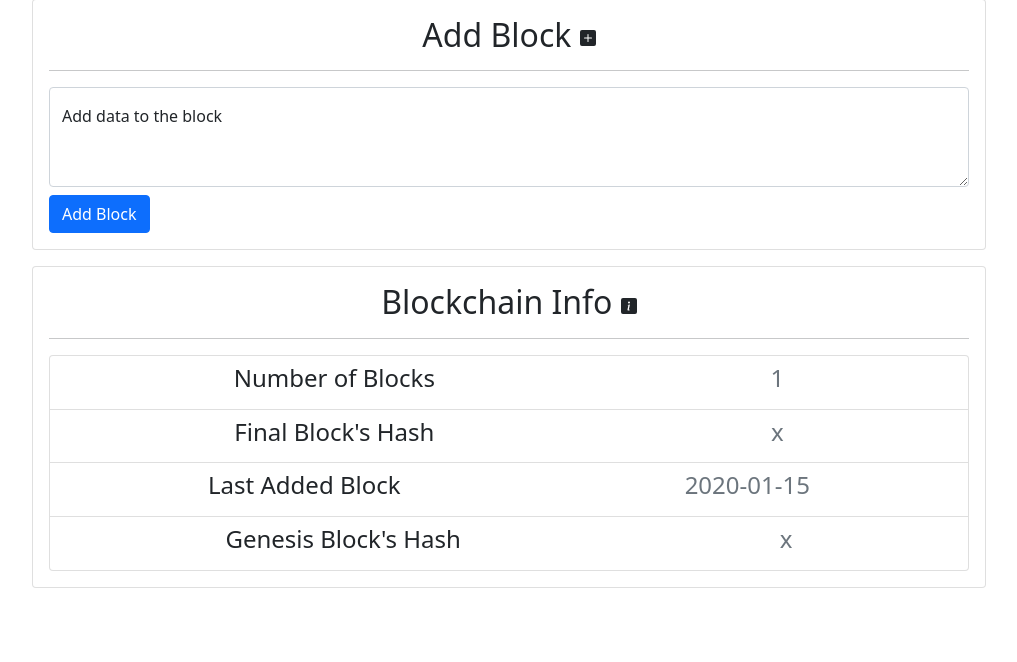
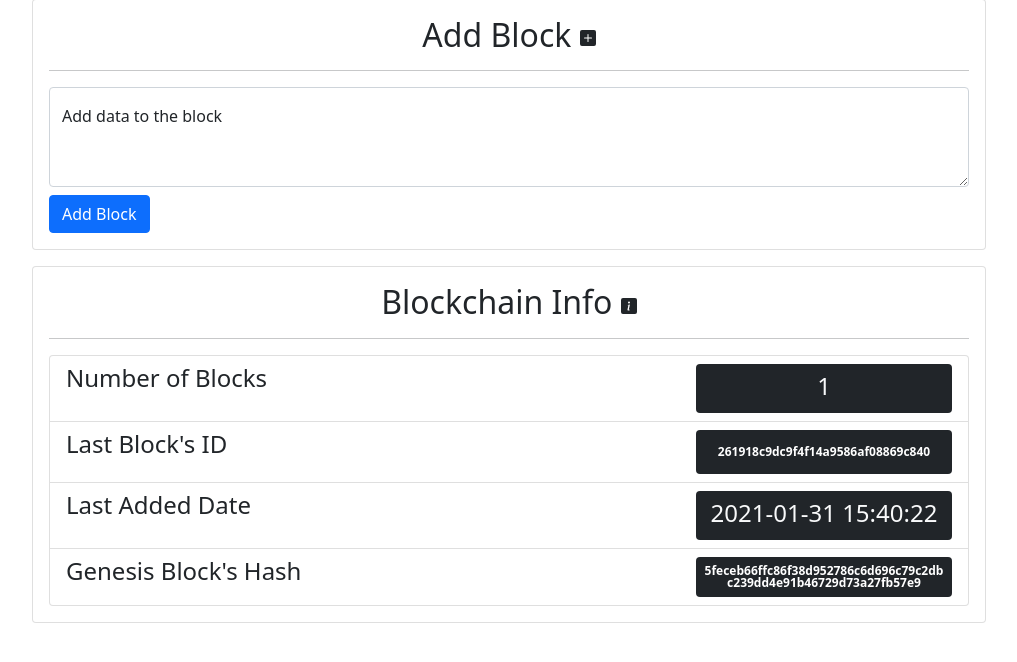
Before and after one commit to Egesabanci/blockchain, a Flask app: page / in a window 1280 px wide. Shown: the part 49-711 px from the top of the page, without its empty margins (131-1148 px from the left). Run offline with Flask 2, Linux system fonts and the light colour scheme; data comes from the database, SQL or seed files in the repository; tables that the repository leaves empty hold one stand-in row (values such as "Sample post").

Commit message:
added main blockchain structure

```diff
--- a/src/models.py
+++ b/src/models.py
@@ -4,7 +4,7 @@
 from .database import db
 
 # main database model - blockchain class
-class BlockData(db.Model):
+class Chain(db.Model):
 	block_number = db.Column(db.Integer, primary_key = True)
 	block_id = db.Column(db.String(32), unique = True, nullable = False, default = uuid4().hex)
 	block_hash = db.Column(db.String(64), unique = True, nullable = False)
--- a/src/routes.py
+++ b/src/routes.py
@@ -3,20 +3,20 @@
 
 from .app import app
 from .database import db
-from .models import BlockData
+from .models import Chain
 
 # index route - serving main.html, get chain info
 @app.route("/", methods = ["GET"])
 def index():
 	if request.method == "GET":
 		# get all info from database
-		query = BlockData.query.all()
+		query = Chain.query.all()
 
 		# parse all info
 		info = {
 			"num_of_blocks": len(query),
-			"final_block_hash": query[-1].block_hash,
-			"last_block_date": query[-1].block_date,
+			"final_block_id": query[-1].block_id,
+			"last_block_date": query[-1].block_date[0:19],
 			"genesis_block_hash": query[0].block_hash
 		}
 
--- a/src/templates/main.html
+++ b/src/templates/main.html
@@ -45,21 +45,29 @@
 							</h2>
 							<hr>
 							<ul class = "list-group">
-								<li class = "list-group-item d-flex justify-content-around">
+								<li class = "list-group-item d-flex justify-content-between">
 									<h4>Number of Blocks</h4>
-									<h4 class = "text-muted">{{ context["num_of_blocks"] }}</h4>
+									<span class="badge badge-primary text-wrap bg-dark" style="width: 16rem;">
+									  <h4 class = "text-wrap text-light pt-1">{{ context["num_of_blocks"] }}</h4>
+									</span>
 								</li>
-								<li class = "list-group-item d-flex justify-content-around">
-									<h4>Final Block's Hash</h4>
-									<h4 class = "text-muted">{{ context["final_block_hash"] }}</h4>
+								<li class = "list-group-item d-flex justify-content-between">
+									<h4>Last Block's ID</h4>
+									<span class="badge badge-primary text-wrap bg-dark p-3" style="width: 16rem;">
+									  {{ context["final_block_id"] }}
+									</span>
 								</li>
-								<li class = "list-group-item d-flex justify-content-around">
-									<h4>Last Added Block</h4>
-									<h4 class = "text-muted">{{ context["last_block_date"] }}</h4>
+								<li class = "list-group-item d-flex justify-content-between">
+									<h4>Last Added Date</h4>
+									<span class="badge badge-primary text-wrap bg-dark" style="width: 16rem;">
+									  <h4 class = "text-wrap text-light pt-1">{{ context["last_block_date"] }}</h4>
+									</span>
 								</li>
-								<li class = "list-group-item d-flex justify-content-around">
+								<li class = "list-group-item d-flex justify-content-between">
 									<h4>Genesis Block's Hash</h4>
-									<h4 class = "text-muted">{{ context["genesis_block_hash"] }}</h4>
+									<span class="badge badge-primary text-wrap bg-dark p-2" style="width: 16rem;">
+									  {{ context["genesis_block_hash"] }}
+									</span>
 								</li>
 							</ul>
 						</div>
```
Also changed, not shown: src/blockchain.py (+49 -0 lines), src/database.py (+17 -0 lines).
